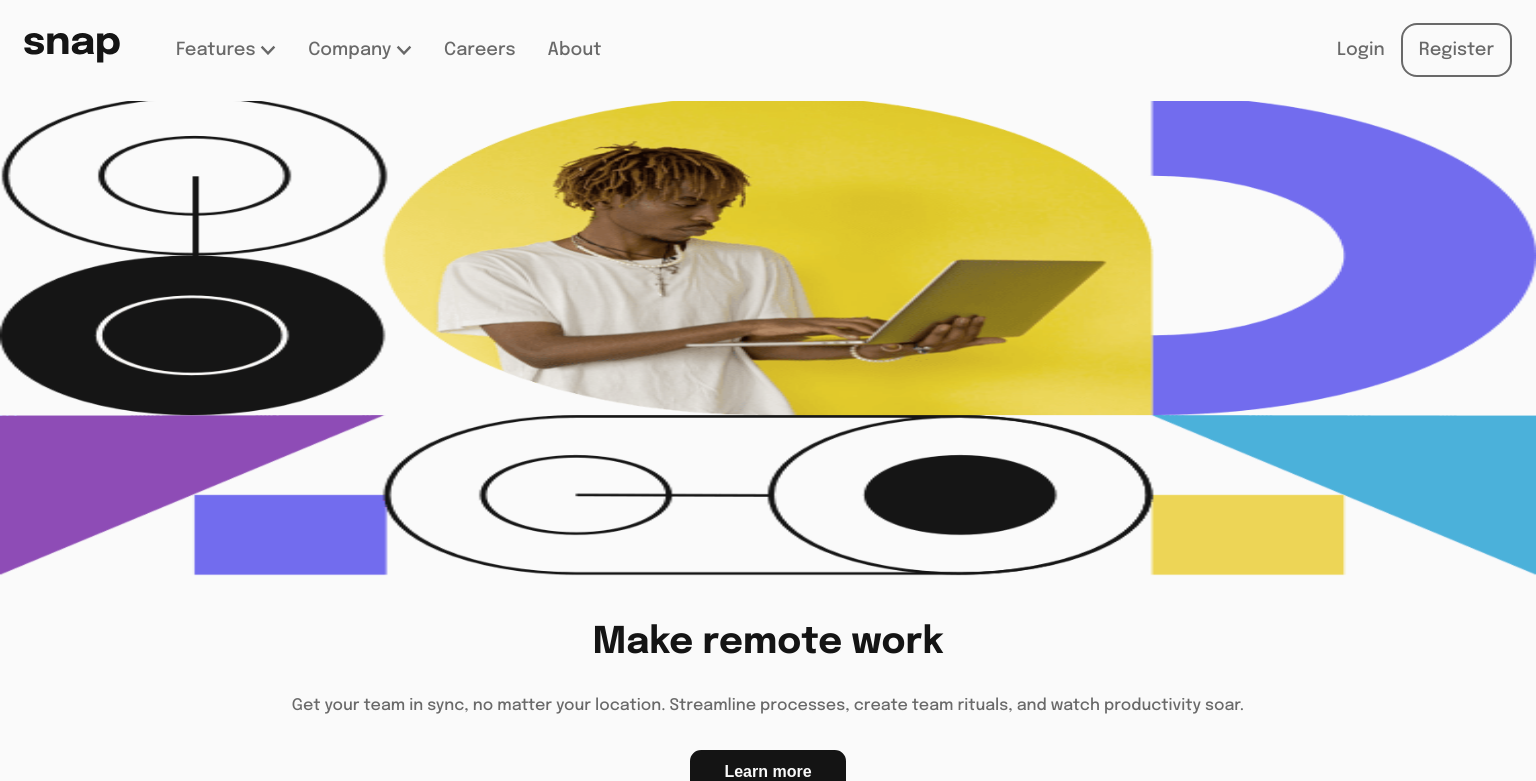
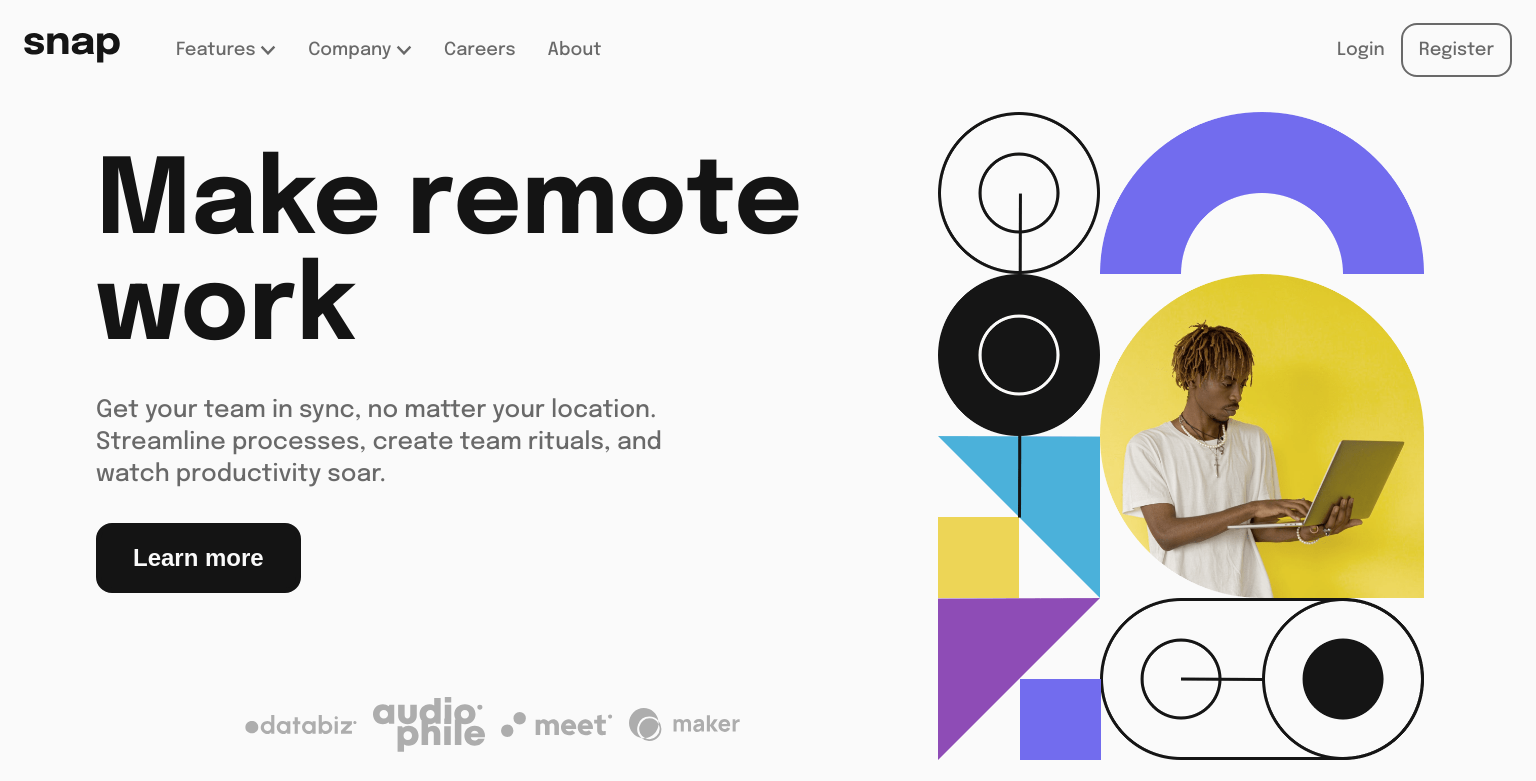
Before and after one commit to Wiileshezo/intro-section-with-dropdown-navigation, a Vue app: page / in a window 1536 px wide. Shown: the top 781 px of the page. Built offline with nearby package versions, Linux system fonts and the light colour scheme.

Commit message:
make the home page responsive

```diff
--- a/src/views/HomeView.vue
+++ b/src/views/HomeView.vue
@@ -2,13 +2,7 @@
 
 <template>
   <div class="container">
-    <div class="section1">
-      <img
-        src="../images/image-hero-mobile.png"
-        alt="image-hero"
-        class="hero-img"
-      />
-    </div>
+    <div class="section1"></div>
     <div class="section2">
       <h1>Make remote work</h1>
       <p>
@@ -32,7 +26,8 @@
   flex-direction: column;
   align-items: center;
   box-sizing: border-box;
-  padding-top: 5rem;
+  padding-top: 6rem;
+  margin: auto;
 }
 h1 {
   margin: 0;
@@ -53,6 +48,7 @@ button {
   padding: 0.7rem 2rem;
   font-size: 1rem;
   font-weight: 700;
+  margin-block-end: 3rem;
 }
 
 button:hover,
@@ -63,29 +59,111 @@ button:active {
 
 .section1 {
   display: flex;
-  /* background-image: url("../images/image-hero-mobile.png"); */
+  width: 99vw;
+  height: 45vh;
+  padding-block: 2rem 6rem;
+  background-image: url("../images/image-hero-desktop.png");
   background-repeat: no-repeat;
+  background-size: contain;
+  justify-content: center;
+  align-items: center;
+  text-align: center;
+  margin: auto;
 }
 .section2 {
   display: flex;
+  width: unset;
   flex-direction: column;
   align-items: center;
   padding-inline: 2rem;
   text-align: center;
 }
-.hero-img {
-  width: 100vw;
-  height: 60vh;
-  padding-block: 1rem 3rem;
-}
 .imgs-client {
   display: flex;
   align-items: center;
   justify-content: center;
-  margin-block-start: 3rem;
+  margin: auto;
 }
 .imgs-client > img {
   padding: 0.5rem;
   width: 4rem;
 }
+@media screen and (max-width: 500px) {
+  .section1 {
+    background-image: url("../images/image-hero-mobile.png");
+  }
+}
+
+@media screen and (min-width: 600px) {
+  .container {
+    flex-direction: row-reverse;
+    align-items: flex-end;
+    padding-top: 5.1rem;
+    padding-inline: 3rem;
+  }
+  .section1 {
+    width: 50vw;
+    height: 60vh;
+  }
+  .section2 {
+    width: 50vw;
+    align-items: flex-start;
+    text-align: left;
+    padding-inline: 0 2rem;
+  }
+  h1 {
+    font-size: 3rem;
+  }
+}
+
+@media screen and (min-width: 1000px) {
+  .container {
+    padding-top: 7rem;
+  }
+  .section1 {
+    height: 60vh;
+  }
+  .section2 {
+    padding-inline: 3rem;
+  }
+
+  h1 {
+    font-size: 3.9rem;
+  }
+  p {
+    font-size: 1.2rem;
+  }
+  .imgs-client > img {
+    width: 5rem;
+  }
+}
+
+@media screen and (min-width: 1400px) {
+  .section1 {
+    width: 45vw;
+    height: 65vh;
+  }
+  .section2 {
+    width: 65vw;
+  }
+  h1 {
+    font-size: 6.5rem;
+    padding-inline-end: 2rem;
+  }
+  p {
+    font-size: 1.5rem;
+    line-height: 2rem;
+    padding-inline-end: 10rem;
+  }
+  button {
+    padding: 1rem 2rem;
+    font-size: 1.5rem;
+    margin-block-end: 6rem;
+    border-radius: 1rem;
+    border: 5px solid var(--Almost-Black);
+  }
+  .imgs-client > img {
+    width: 7rem;
+  }
+}
 </style>
```
